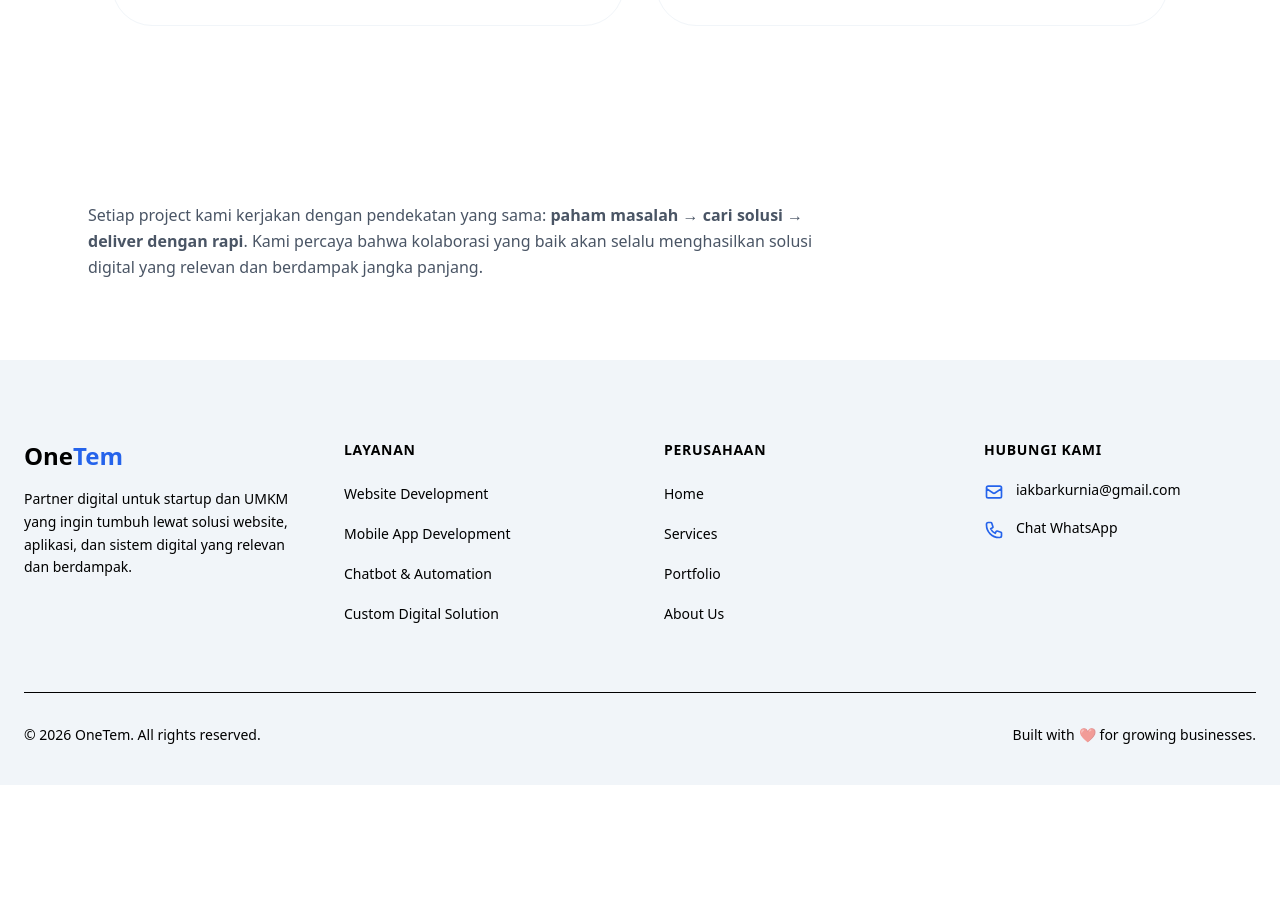
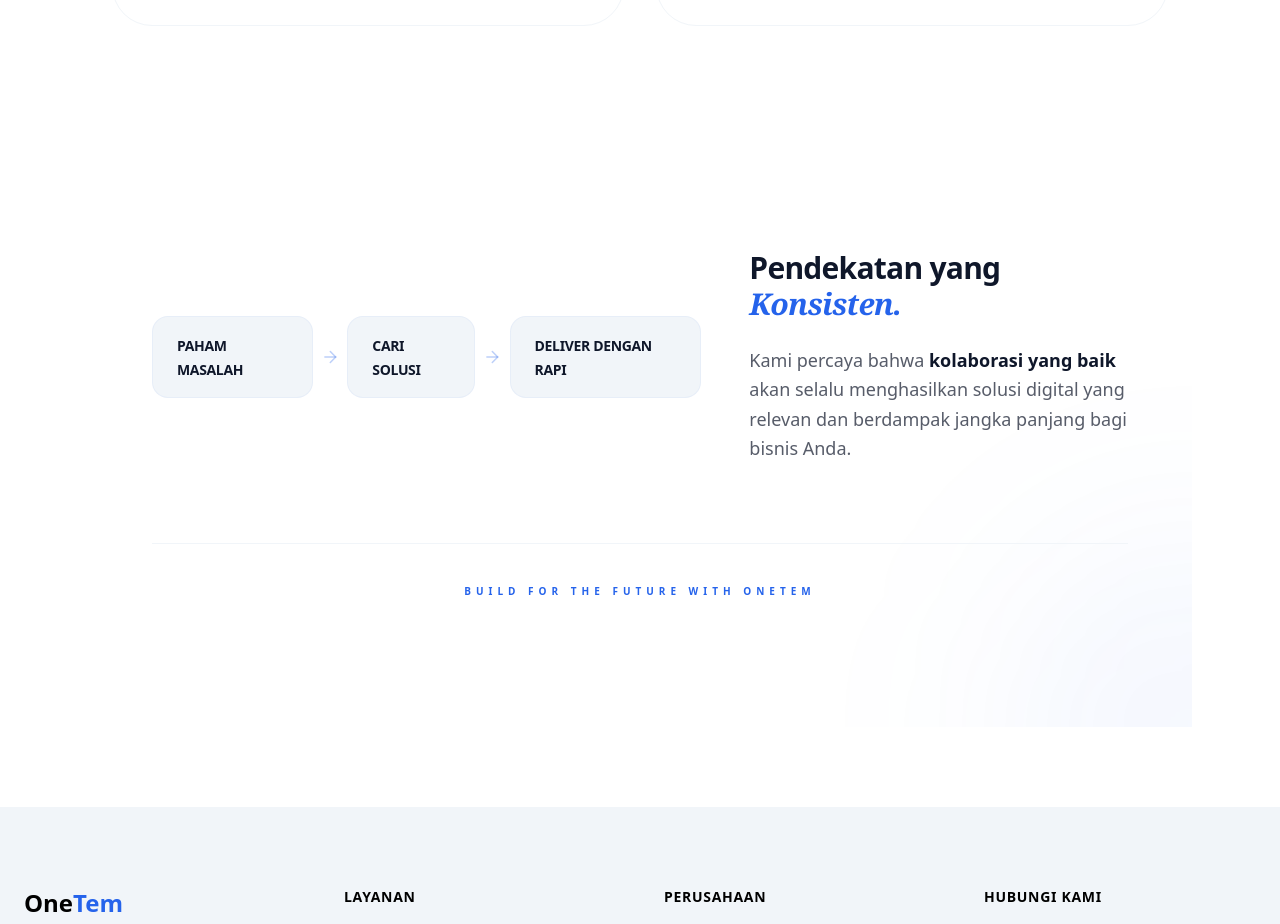
Before and after one commit to iqmalakur/onetem, a Vue app: page /portfolio in a window 1280 px wide. Shown: the part 1921-2845 px from the top of the page. Before the commit the page ends 2706 px from the top, so only its background shows below. Built offline with nearby package versions, Linux system fonts and the light colour scheme; the HTML template or start-up script is replaced by a standard one.

Commit message:
redesign closing section

```diff
--- a/src/pages/portfolio/sections/Closing.vue
+++ b/src/pages/portfolio/sections/Closing.vue
@@ -1,10 +1,93 @@
+<script setup lang="ts">
+import { useElementObserver } from "@/composables/useElementObserver";
+import { ArrowRight } from "lucide-vue-next";
+
+const { target: _target, isVisible } = useElementObserver();
+
+const workflow = ["Paham Masalah", "Cari Solusi", "Deliver dengan Rapi"];
+</script>
+
 <template>
-  <div class="max-w-3xl mt-20">
-    <p class="text-gray-600 leading-relaxed">
-      Setiap project kami kerjakan dengan pendekatan yang sama:
-      <strong>paham masalah → cari solusi → deliver dengan rapi</strong>. Kami
-      percaya bahwa kolaborasi yang baik akan selalu menghasilkan solusi digital
-      yang relevan dan berdampak jangka panjang.
-    </p>
-  </div>
+  <section
+    ref="_target"
+    class="relative py-24 md:py-32 bg-bg-main overflow-hidden"
+  >
+    <div class="max-w-5xl mx-auto px-6 relative z-10">
+      <div class="grid lg:grid-cols-12 gap-12 items-center">
+        <div class="lg:col-span-7 order-2 lg:order-1">
+          <div
+            class="flex flex-col sm:flex-row items-start sm:items-center gap-4 sm:gap-2"
+          >
+            <template v-for="(step, index) in workflow" :key="index">
+              <div
+                class="px-6 py-4 rounded-2xl bg-secondary border border-primary/5 transition-[transform,opacity] duration-1000"
+                :class="
+                  isVisible
+                    ? 'opacity-100 translate-y-0'
+                    : 'opacity-0 translate-y-8'
+                "
+                :style="{ transitionDelay: `${index * 200}ms` }"
+              >
+                <span
+                  class="text-sm font-black text-text-main tracking-tight uppercase"
+                  >{{ step }}</span
+                >
+              </div>
+
+              <ArrowRight
+                v-if="index < workflow.length - 1"
+                class="hidden sm:block text-primary/30 transition-opacity duration-1000"
+                :class="isVisible ? 'opacity-100' : 'opacity-0'"
+                :style="{ transitionDelay: `${index * 200 + 100}ms` }"
+                :size="20"
+              />
+            </template>
+          </div>
+        </div>
+
+        <div class="lg:col-span-5 order-1 lg:order-2">
+          <div
+            class="transition-[transform,opacity] duration-1000 delay-500 ease-out"
+            :class="
+              isVisible
+                ? 'opacity-100 translate-x-0'
+                : 'opacity-0 translate-x-12'
+            "
+          >
+            <h2
+              class="text-2xl md:text-3xl font-black text-text-main mb-6 tracking-tight"
+            >
+              Pendekatan yang
+              <span class="text-primary italic font-serif">Konsisten.</span>
+            </h2>
+            <p class="text-lg text-text-main/70 leading-relaxed">
+              Kami percaya bahwa
+              <span class="text-text-main font-semibold"
+                >kolaborasi yang baik</span
+              >
+              akan selalu menghasilkan solusi digital yang relevan dan berdampak
+              jangka panjang bagi bisnis Anda.
+            </p>
+          </div>
+        </div>
+      </div>
+
+      <div
+        class="mt-20 pt-10 border-t border-secondary text-center transition-[transform,opacity] duration-1000 delay-1000"
+        :class="
+          isVisible ? 'opacity-100 translate-y-0' : 'opacity-0 translate-y-10'
+        "
+      >
+        <p
+          class="text-[10px] font-black tracking-[0.5em] text-primary uppercase"
+        >
+          Build for the future with OneTem
+        </p>
+      </div>
+    </div>
+
+    <div
+      class="absolute bottom-0 right-0 w-96 h-96 bg-primary/5 rounded-full blur-[100px] translate-x-1/2 translate-y-1/2 pointer-events-none"
+    ></div>
+  </section>
 </template>
```
